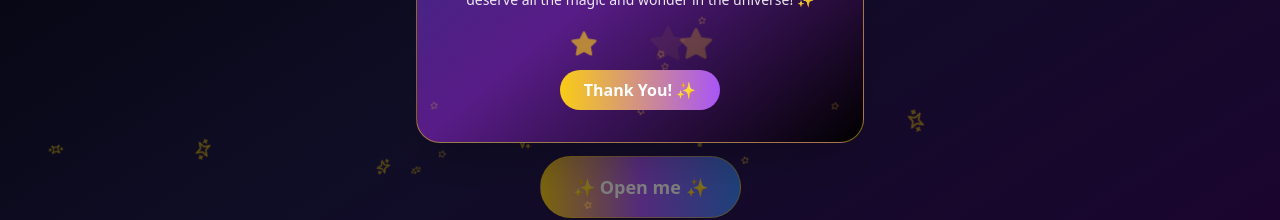
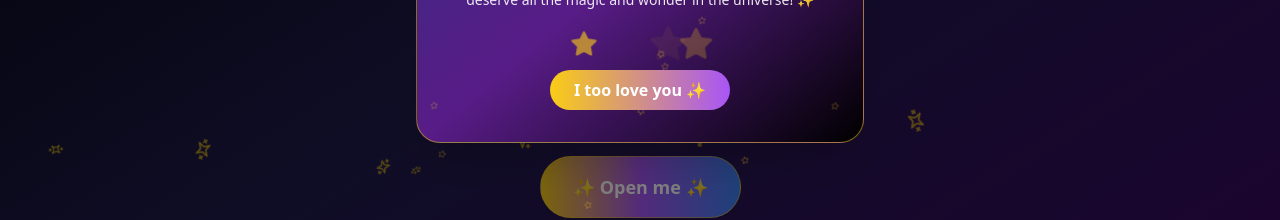
Before and after one commit to Ujjwal-demo/Birthdaywish, a React (Vite) app: page / in a window 1280 px wide. Shown: the part 444-664 px from the top of the page. Built offline with nearby package versions, Linux system fonts and the light colour scheme.

Commit message:
Update BirthdayPopup.tsx

```diff
--- a/src/components/BirthdayPopup.tsx
+++ b/src/components/BirthdayPopup.tsx
@@ -82,7 +82,7 @@ const BirthdayPopup: React.FC<BirthdayPopupProps> = ({ isOpen, onClose }) => {
             onClick={onClose}
             className="bg-gradient-to-r from-yellow-400 to-purple-500 text-white px-6 py-2 rounded-full font-semibold hover:from-yellow-500 hover:to-purple-600 transition-all transform hover:scale-105"
           >
-            Thank You! ✨
+            I too love you ✨
           </button>
         </div>
       </div>
```
